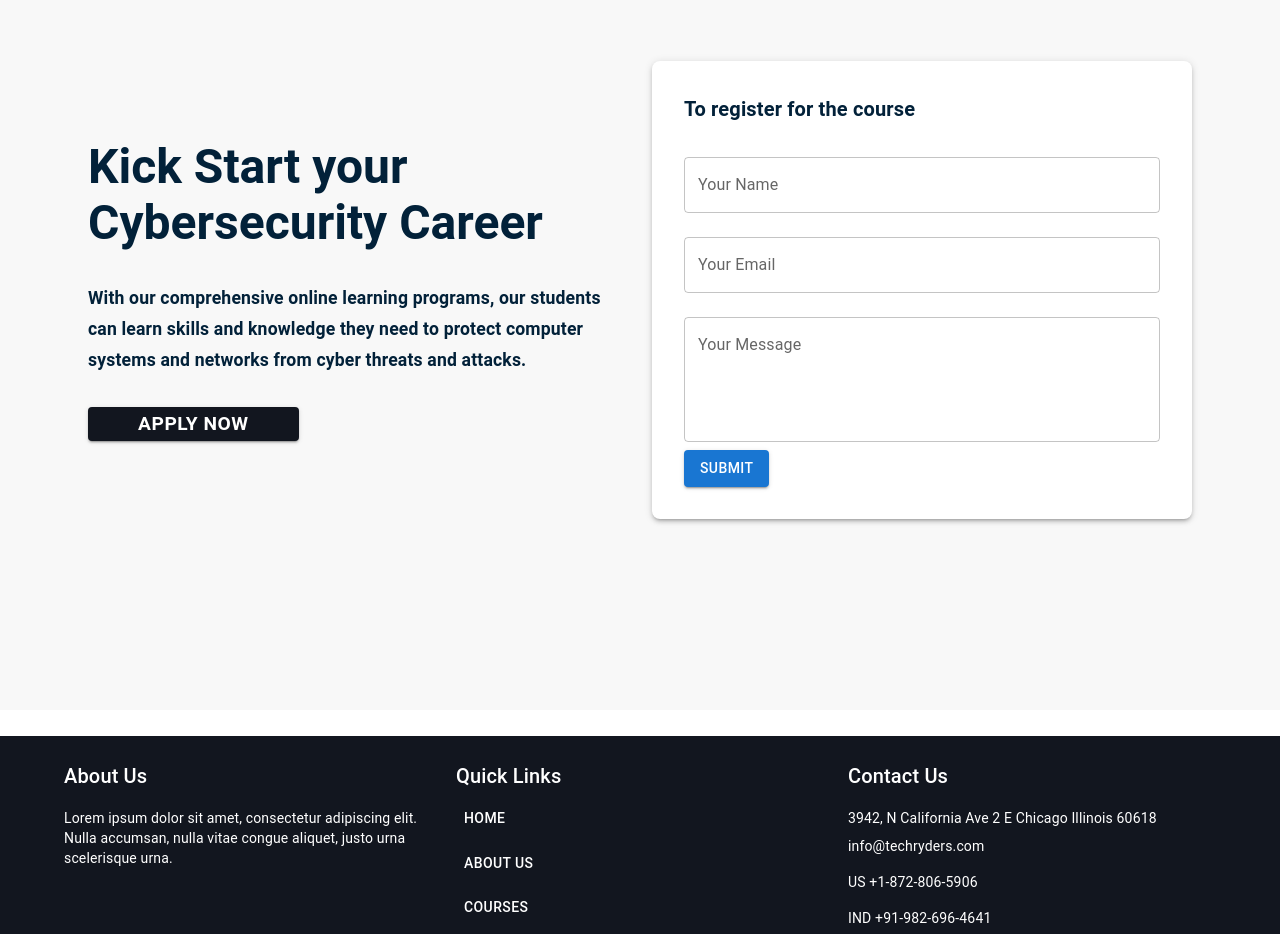
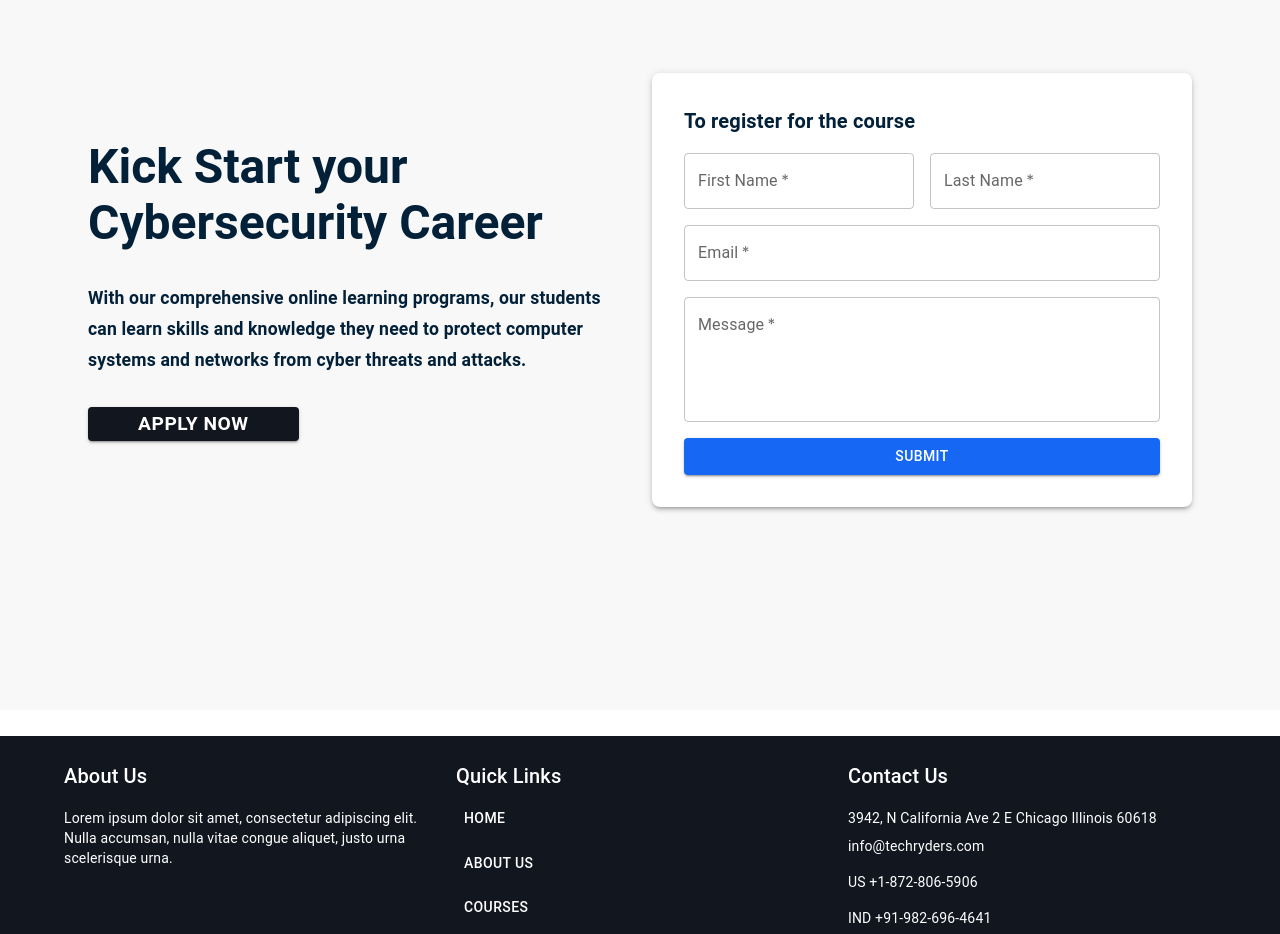
Before and after one commit to Khalilov07/India-America-School, a React (Create React App) app: page /course/1 in a window 1280 px wide. Shown: the part 1500-2434 px from the top of the page. Built offline with nearby package versions, Linux system fonts and the light colour scheme.

Commit message:
changes form

```diff
--- a/src/pages/SingleCoursePage/Sections/Register.jsx
+++ b/src/pages/SingleCoursePage/Sections/Register.jsx
@@ -52,29 +52,61 @@ const Register = () => {
                                     To register for the course
                                 </Typography>
                                 <form>
+                                    <Grid container spacing={2}>
+                                        <Grid item xs={12} sm={6}>
                                             <TextField
-                                        label="Your Name"
+                                                required
                                                 fullWidth
-                                        margin="normal"
+                                                id="firstName"
+                                                label="First Name"
+                                                name="firstName"
                                                 variant="outlined"
                                             />
+                                        </Grid>
+                                        <Grid item xs={12} sm={6}>
                                             <TextField
-                                        label="Your Email"
+                                                required
                                                 fullWidth
-                                        margin="normal"
+                                                id="lastName"
+                                                label="Last Name"
+                                                name="lastName"
                                                 variant="outlined"
                                             />
+                                        </Grid>
+                                        <Grid item xs={12}>
                                             <TextField
-                                        label="Your Message"
+                                                required
+                                                fullWidth
+                                                id="email"
+                                                label="Email"
+                                                name="email"
+                                                type="email"
+                                                variant="outlined"
+                                            />
+                                        </Grid>
+                                        <Grid item xs={12}>
+                                            <TextField
+                                                required
+                                                fullWidth
+                                                id="message"
+                                                label="Message"
+                                                name="message"
                                                 multiline
                                                 rows={4}
-                                        fullWidth
-                                        margin="normal"
                                                 variant="outlined"
                                             />
-                                    <Button type="submit" variant="contained" color="primary">
+                                        </Grid>
+                                        <Grid item xs={12}>
+                                            <Button
+                                                type="submit"
+                                                variant="contained"
+                                                fullWidth
+                                                sx={{ background: "#1567F4", color: "#FFF", '&:hover': { background: "#0E4CBF" } }}
+                                            >
                                                 Submit
                                             </Button>
+                                        </Grid>
+                                    </Grid>
                                 </form>
                             </Paper>
                         </Grid>
```
Lines whose indentation alone changed are shown as unchanged.
